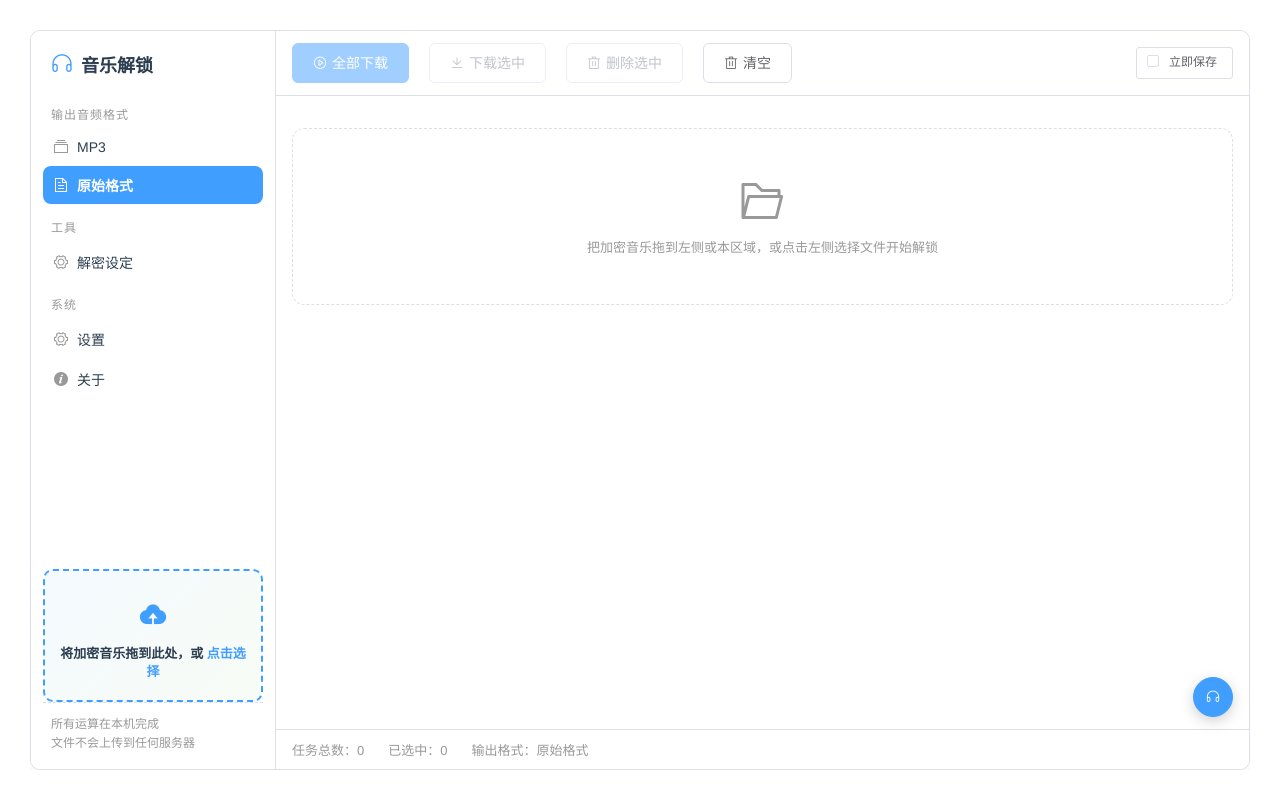
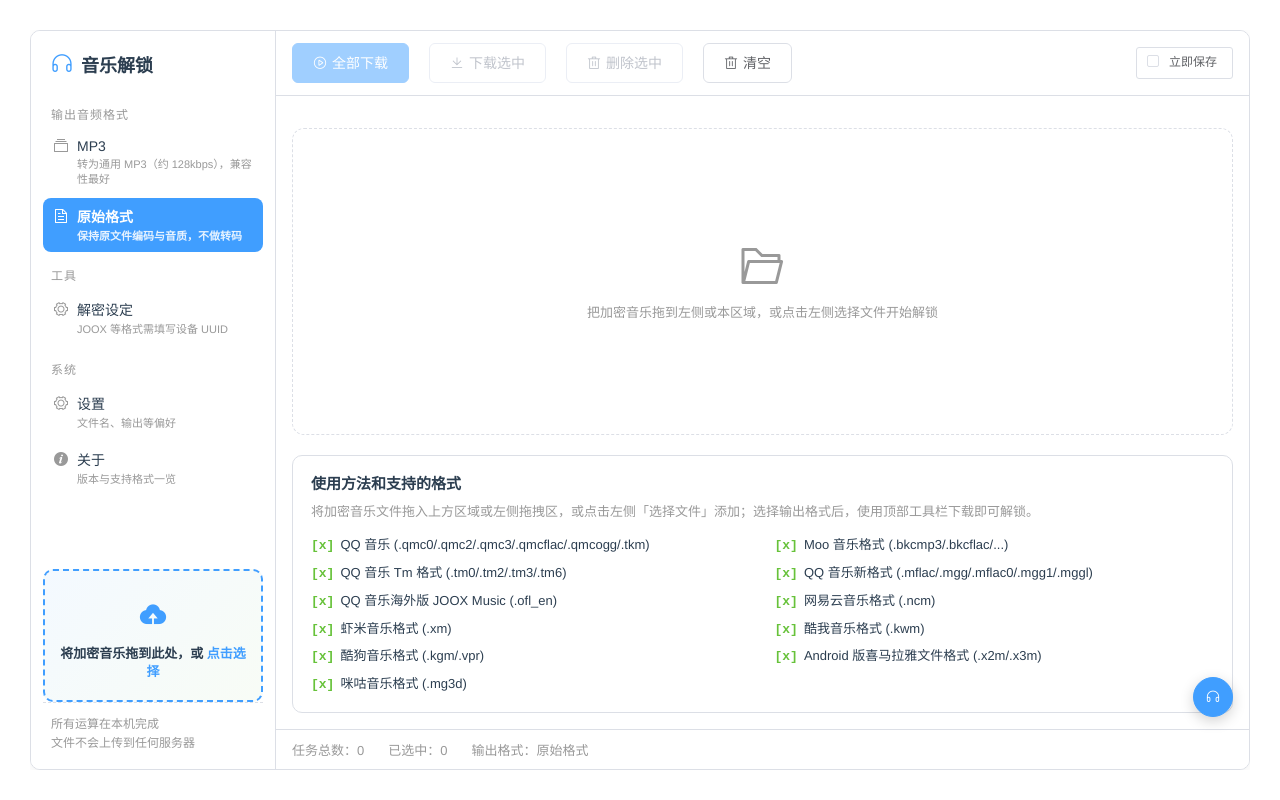
Before and after one commit to RONGLINC93/um-web, a Vue app: page / in a window 1280 px wide. Built offline with nearby package versions, Linux system fonts and the light colour scheme.

Commit message:
chore: 更新 28 个文件 2026-09-23 02:08:13

```diff
--- a/src/component/PreviewTable.vue
+++ b/src/component/PreviewTable.vue
@@ -2,7 +2,7 @@
   <div class="preview-table">
     <el-table
       :data="tableData"
-      :max-height="maxHeight"
+      height="100%"
       style="width: 100%"
       @selection-change="handleSelectionChange"
     >
@@ -56,8 +56,6 @@ export default {
   props: {
     tableData: { type: Array, required: true },
     policy: { type: Number, required: true },
-    // 列表可视高度上限（px），超出后表格内部滚动，表头保持吸顶
-    maxHeight: { type: [Number, String], default: 440 },
   },
 
   methods: {
@@ -83,6 +81,17 @@ export default {
 </script>
 
 <style lang="scss" scoped>
+// 填满父级弹性容器，表格内部滚动
+.preview-table {
+  flex: 1;
+  min-height: 0;
+  display: flex;
+  flex-direction: column;
+  ::v-deep .el-table {
+    flex: 1;
+    min-height: 0;
+  }
+}
 // 紧凑化：缩小单元格内边距与行高
 // 注意：scss 中不能用 >>>（会被编译成无效的 "> > >"），必须用 ::v-deep
 .preview-table ::v-deep .el-table td,
--- a/src/view/Home.vue
+++ b/src/view/Home.vue
@@ -9,21 +9,26 @@
       <div class="ff-nav">
         <div class="ff-nav-group">输出音频格式</div>
         <div class="ff-nav-item" :class="{ active: outputFormat === 'mp3' }" @click="outputFormat = 'mp3'">
-          <i class="el-icon-files" /> MP3
+          <div class="ff-nav-main"><i class="el-icon-files" /> MP3</div>
+          <div class="ff-nav-desc">转为通用 MP3（约 128kbps），兼容性最好</div>
         </div>
         <div class="ff-nav-item" :class="{ active: outputFormat === 'original' }" @click="outputFormat = 'original'">
-          <i class="el-icon-document" /> 原始格式
+          <div class="ff-nav-main"><i class="el-icon-document" /> 原始格式</div>
+          <div class="ff-nav-desc">保持原文件编码与音质，不做转码</div>
         </div>
         <div class="ff-nav-group">工具</div>
         <div class="ff-nav-item" @click="showConfigDialog = true">
-          <i class="el-icon-setting" /> 解密设定
+          <div class="ff-nav-main"><i class="el-icon-setting" /> 解密设定</div>
+          <div class="ff-nav-desc">JOOX 等格式需填写设备 UUID</div>
         </div>
         <div class="ff-nav-group">系统</div>
         <div class="ff-nav-item" @click="showSettingsDialog = true">
-          <i class="el-icon-setting" /> 设置
+          <div class="ff-nav-main"><i class="el-icon-setting" /> 设置</div>
+          <div class="ff-nav-desc">文件名、输出等偏好</div>
         </div>
         <div class="ff-nav-item" @click="showAboutDialog = true">
-          <i class="el-icon-info" /> 关于
+          <div class="ff-nav-main"><i class="el-icon-info" /> 关于</div>
+          <div class="ff-nav-desc">版本与支持格式一览</div>
         </div>
       </div>
 
@@ -72,6 +77,27 @@
             @play="changePlaying"
             @selection-change="onSelectionChange"
           />
+        </div>
+
+        <!-- 使用方法与支持的格式 -->
+        <div class="ff-help">
+          <div class="ff-help-title">使用方法和支持的格式</div>
+          <p class="ff-help-usage">
+            将加密音乐文件拖入上方区域或左侧拖拽区，或点击左侧「选择文件」添加；选择输出格式后，使用顶部工具栏下载即可解锁。
+          </p>
+          <ul class="ff-help-formats">
+            <li><span class="ff-help-chk">[x]</span> QQ 音乐 (.qmc0/.qmc2/.qmc3/.qmcflac/.qmcogg/.tkm)</li>
+            <li><span class="ff-help-chk">[x]</span> Moo 音乐格式 (.bkcmp3/.bkcflac/...)</li>
+            <li><span class="ff-help-chk">[x]</span> QQ 音乐 Tm 格式 (.tm0/.tm2/.tm3/.tm6)</li>
+            <li><span class="ff-help-chk">[x]</span> QQ 音乐新格式 (.mflac/.mgg/.mflac0/.mgg1/.mggl)</li>
+            <li><span class="ff-help-chk">[x]</span> QQ 音乐海外版 JOOX Music (.ofl_en)</li>
+            <li><span class="ff-help-chk">[x]</span> 网易云音乐格式 (.ncm)</li>
+            <li><span class="ff-help-chk">[x]</span> 虾米音乐格式 (.xm)</li>
+            <li><span class="ff-help-chk">[x]</span> 酷我音乐格式 (.kwm)</li>
+            <li><span class="ff-help-chk">[x]</span> 酷狗音乐格式 (.kgm/.vpr)</li>
+            <li><span class="ff-help-chk">[x]</span> Android 版喜马拉雅文件格式 (.x2m/.x3m)</li>
+            <li><span class="ff-help-chk">[x]</span> 咪咕音乐格式 (.mg3d)</li>
+          </ul>
         </div>
       </div>
 
@@ -146,9 +172,12 @@
     <el-dialog title="设置" :visible.sync="showSettingsDialog" width="440px" class="ff-set-dialog">
       <div class="ff-set-row">
         <div class="ff-set-label">命名格式</div>
-        <el-radio-group v-model="filename_policy" size="small">
-          <el-radio v-for="k in FilenamePolicies" :key="k.key" :label="k.key">{{ k.text }}</el-radio>
-        </el-radio-group>
+        <div class="ff-set-control">
+          <el-radio-group v-model="filename_policy" size="small">
+            <el-radio v-for="k in FilenamePolicies" :key="k.key" :label="k.key">{{ k.text }}</el-radio>
+          </el-radio-group>
+          <div class="ff-set-desc">决定解锁后文件的保存文件名，例如「歌手 - 歌曲名.mp3」</div>
+        </div>
       </div>
       <span slot="footer">
         <el-button type="primary" @click="showSettingsDialog = false">完成</el-button>
@@ -182,6 +211,12 @@
         <div class="ff-about-row">
           <div class="ff-about-label">支持格式</div>
           <div class="ff-about-value">网易云音乐(ncm) · QQ音乐(qmc / mflac / mgg) · 酷狗音乐(kgm) · 虾米音乐(xm) · 酷我音乐(kwm)</div>
+        </div>
+        <div class="ff-about-row">
+          <div class="ff-about-label">功能特性</div>
+          <div class="ff-about-value">
+            拖放 / 批量解锁 · 本地离线运算（文件不上传）· 多线程加速 · 解锁后试听 · 编辑歌名 / 歌手 / 专辑封面 · 自定义命名格式与输出为 MP3
+          </div>
         </div>
         <div class="ff-about-row">
           <div class="ff-about-label">相关链接</div>
@@ -273,9 +308,10 @@
 }
 .ff-nav-item {
   display: flex;
-  align-items: center;
-  gap: 8px;
-  padding: 9px 10px;
+  flex-direction: column;
+  align-items: flex-start;
+  gap: 3px;
+  padding: 8px 10px;
   margin: 2px 0;
   border-radius: 8px;
   color: var(--um-text-main);
@@ -296,7 +332,21 @@
     i {
       color: #fff;
     }
+    .ff-nav-desc {
+      color: rgba(255, 255, 255, 0.88);
+    }
   }
+}
+.ff-nav-main {
+  display: flex;
+  align-items: center;
+  gap: 8px;
+}
+.ff-nav-desc {
+  padding-left: 24px; // 与标题对齐（图标 16 + 间距 8）
+  font-size: 11px;
+  line-height: 1.4;
+  color: var(--um-text-comment);
 }
 .ff-side-drop.ff-compact {
   // 注意：scss 中不能用 >>>（会被编译成无效的 "> > >"），必须用 ::v-deep
@@ -364,6 +414,8 @@
   overflow: auto;
   min-height: 0;
   position: relative;
+  display: flex;
+  flex-direction: column;
   &.is-dragover {
     outline: 2px dashed #409eff;
     outline-offset: -6px;
@@ -385,6 +437,54 @@
 }
 .ff-list {
   margin-top: 16px;
+  // 填满剩余高度，把「使用方法」卡片压到贴近状态栏，避免下方留白
+  flex: 1;
+  min-height: 0;
+  display: flex;
+  flex-direction: column;
+}
+// 使用方法与支持的格式
+.ff-help {
+  margin: 20px 0 0;
+  padding: 16px 18px;
+  border: 1px solid var(--um-panel-border);
+  border-radius: 10px;
+  background: var(--um-panel-bg);
+  flex-shrink: 0;
+}
+.ff-help-title {
+  font-size: 15px;
+  font-weight: 700;
+  color: var(--um-text-main);
+  margin-bottom: 8px;
+}
+.ff-help-usage {
+  margin: 0 0 12px;
+  font-size: 13px;
+  line-height: 1.7;
+  color: var(--um-text-comment);
+}
+.ff-help-formats {
+  margin: 0;
+  padding: 0;
+  list-style: none;
+  display: grid;
+  grid-template-columns: repeat(auto-fill, minmax(320px, 1fr));
+  gap: 6px 24px;
+}
+.ff-help-formats li {
+  font-size: 13px;
+  line-height: 1.6;
+  color: var(--um-text-main);
+  display: flex;
+  align-items: baseline;
+  gap: 6px;
+}
+.ff-help-chk {
+  flex-shrink: 0;
+  color: #67c23a;
+  font-family: 'Courier New', Courier, monospace;
+  font-weight: 700;
 }
 .ff-status {
   display: flex;
@@ -585,6 +685,11 @@
 
 // 空状态
 .um-empty {
+  flex: 1;
+  display: flex;
+  flex-direction: column;
+  justify-content: center;
+  align-items: center;
   text-align: center;
   color: var(--um-text-comment);
   padding: 48px 0;
@@ -633,7 +738,7 @@
 .ff-set-dialog {
   .ff-set-row {
     display: flex;
-    align-items: center;
+    align-items: flex-start;
     gap: 16px;
     padding: 14px 4px;
     & + .ff-set-row {
@@ -645,6 +750,17 @@
     flex-shrink: 0;
     font-weight: 600;
     color: var(--um-text-main);
+    padding-top: 6px;
+  }
+  .ff-set-control {
+    flex: 1;
+    min-width: 0;
+  }
+  .ff-set-desc {
+    margin-top: 8px;
+    font-size: 12px;
+    line-height: 1.5;
+    color: var(--um-text-comment);
   }
 }
 </style>
```
